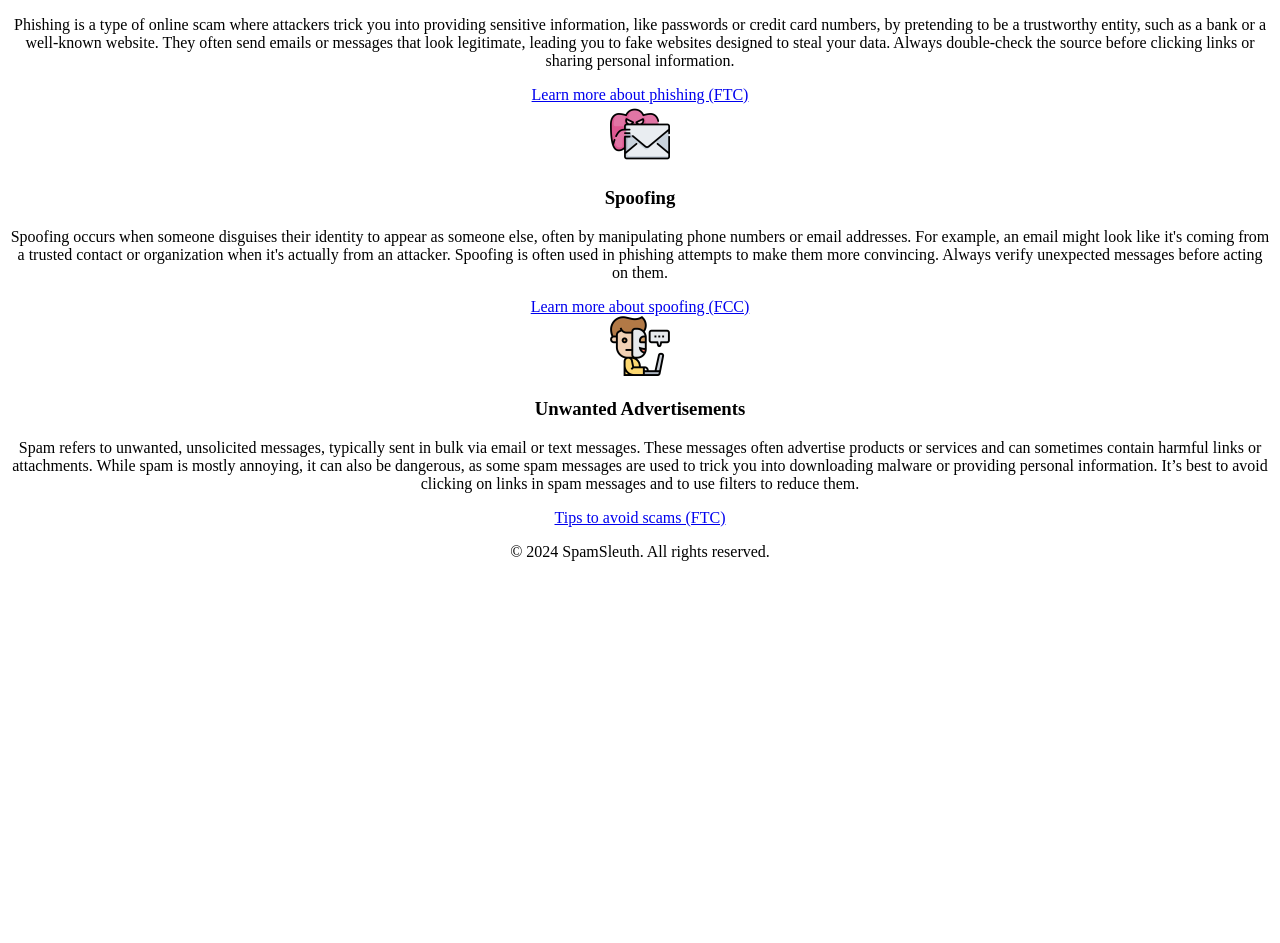
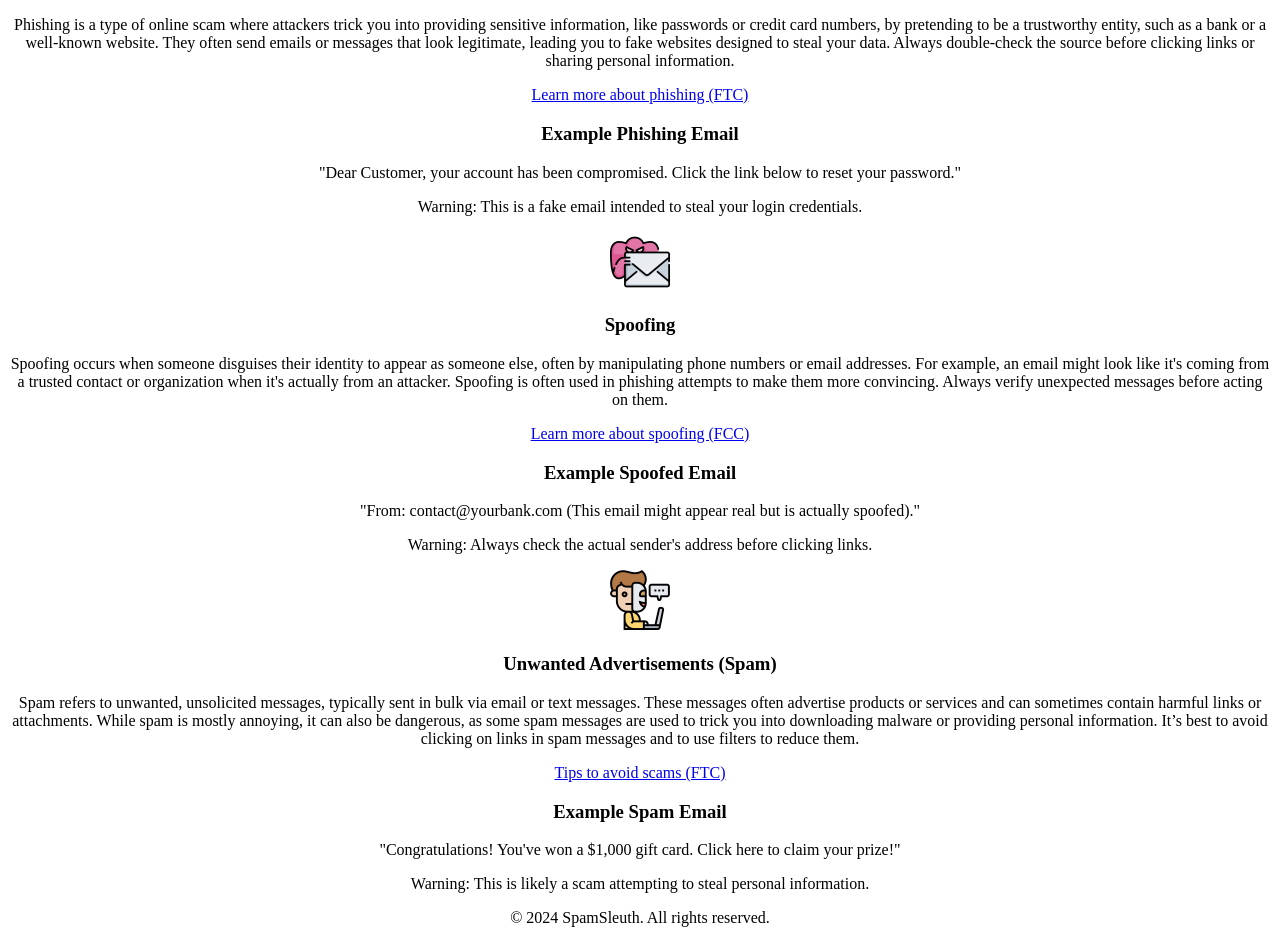
Before and after one commit to ashah80/CAC-24-SpamSleuth, a React (Create React App) app in the folder client/: page /information in a window 1280 px wide. Shown: the part 380-1323 px from the top of the page. Before the commit the page ends 957 px from the top, so only its background shows below. Built offline with nearby package versions, Linux system fonts and the light colour scheme.

Commit message:
Frontend development

```diff
--- a/client/src/App.js
+++ b/client/src/App.js
@@ -32,6 +32,7 @@ Gradient on "welcome" statement
 Add in yellow in more places (??)
 Make the Spam Check section a bit bigger
 Highlight some words in the info page
+CHANGED DESCRIPTION & BAR HEIGHT: PUSH AGAIN
 
 */
 
--- a/client/src/pages/AboutUs.js
+++ b/client/src/pages/AboutUs.js
@@ -33,7 +33,7 @@ export default function AboutUs() {
           <h3 className="text-center text-2xl font-extrabold bg-gradient-to-r from-purple-400 to-violet-950 text-transparent bg-clip-text mb-3">Vishnu Vijay</h3>
           <p className="mb-4">
             Vishnu is a software engineer specializing in both front-end development and AI implementation.
-            He's dedicated to using AI for social good. He wanted to join Aarav in this project after he heard after
+            He's dedicated to using AI for social good. He wanted to join Aarav in this project after
             having experiences with scammers himself.
           </p>
           <p className="italic ">
--- a/client/src/pages/Home.js
+++ b/client/src/pages/Home.js
@@ -21,7 +21,7 @@ export default function Home() {
   }
   return (
     <div className=" mx-auto">
-      <div className="relative w-full h-96 h-screen bg-cover" style={{ backgroundImage: "url('/cover_image.png')" }}>
+      <div className="relative w-full h-[500px] bg-cover" style={{ backgroundImage: "url('/cover_image.png')" }}>
         <div className="absolute inset-0 bg-black bg-opacity-50 flex flex-col justify-center">
           <h1 className="text-white  text-5xl md:text-7xl font-bold text-center">
             Welcome to SpamSleuth!
@@ -31,6 +31,14 @@ export default function Home() {
           <p className="text-white text-5l md:text-5l font-bold text-center">
             Your trusted companion in the fight against scams and spam.
           </p>
+          {/* <div class="flex min-h-screen items-center justify-center bg-gradient-to-tr to-blue-700 from-indigo-900 p-10">
+            <div class="w-max">
+              <h1
+                class="animate-typing overflow-hidden whitespace-nowrap border-r-4 border-r-white pr-5 text-5xl text-white font-bold">
+                Hello World
+              </h1>
+            </div>
+          </div> */}
         </div>
       </div>
       <div className="grid md:grid-cols-2 gap-8 ">
@@ -40,8 +48,8 @@ export default function Home() {
         <div className="flex flex-col justify-center -ml-40 pr-10">
           <h3 className="text-4xl font-bold mb-4 bg-gradient-to-r from-purple-500 to-violet-950 text-transparent bg-clip-text md:text-6xl ">Protect Yourself Online</h3>
           <p className="text-2xl">
-            SpamSleuth is designed to help people of <span className="bg-gradient-to-r from-purple-500 to-violet-950 text-transparent bg-clip-text font-extrabold">ALL</span> ages, especially seniors,
-            stay safe from  <span className="bg-gradient-to-r from-purple-500 to-violet-950 text-transparent bg-clip-text font-extrabold">online scams and fradulent messages.</span>
+            SpamSleuth is designed to help people of <span className="text-violet-950 font-bold">ALL</span> ages, especially seniors,
+            stay safe from  <span className="text-violet-950 font-bold">online scams and fradulent messages.</span>
           </p>
           <p className="text-2xl">
             Our easy-to-use tool analyzes suspicious texts and emails to help you
@@ -65,9 +73,9 @@ export default function Home() {
           <button
             onClick={handleSubmit}
             disabled={isLoading}
-            className=" bg-white px-4 py-2 rounded hover:bg-yellow-300 transition-colors"
+            className=" bg-white px-4 py-2 rounded hover:bg-purple-200 transition-colors"
           >
-            <span className='bg-gradient-to-r from-purple-500 to-violet-950 text-transparent bg-clip-text hover: text-white font-extrabold text-2xl'> {isLoading ? "Checking..." : "Check for Spam"} </span>
+            <span className='bg-gradient-to-r from-purple-500 to-violet-950 text-transparent bg-clip-text font-extrabold text-2xl'> {isLoading ? "Checking..." : "Check for Spam"} </span>
           </button>
         </div>
         {result && (
--- a/client/src/pages/Information.js
+++ b/client/src/pages/Information.js
@@ -3,12 +3,19 @@ import React from 'react'
 export default function Information() {
   return (
     <div className="max-w-4xl mx-auto">
-      <h2 className="text-3xl font-bold mb-8 mt-6 bg-gradient-to-r from-purple-500 to-violet-950 text-transparent bg-clip-text">Understanding Scams and Spam</h2>
+      <h2 className="text-3xl font-bold mb-8 mt-6 bg-gradient-to-r from-purple-500 to-violet-950 text-transparent bg-clip-text leading-normal">
+        Understanding Scams and Spam
+      </h2>
       <div className="space-y-8">
-        <section className="p-6 rounded-lg shadow-md">
+
+        {/* Phishing Section */}
+        <section className="grid md:grid-cols-[2fr_1fr] ">
+          <div className="gap-8 p-6 rounded-lg shadow-md mr-2">
             <div className="flex items-center mb-4">
               <img src="/email.png" alt="Phishing Icon" className="mr-4" />
-            <h3 className="text-2xl bg-gradient-to-r to-yellow-400 from-amber-500 text-transparent bg-clip-text font-extrabold">Phishing</h3>
+              <h3 className="text-2xl bg-gradient-to-r to-yellow-400 from-amber-500 text-transparent bg-clip-text font-extrabold">
+                Phishing
+              </h3>
             </div>
             <p className="mb-4">
               Phishing is a type of online scam where attackers trick you into providing sensitive information,
@@ -20,11 +27,29 @@ export default function Information() {
             <a href="https://www.ftc.gov/news-events/topics/identity-theft/phishing-scams" className="text-blue-600 hover:underline">
               Learn more about phishing (FTC)
             </a>
+          </div>
+          {/* Example Phishing Email */}
+          <div className="bg-white p-6 rounded-lg shadow-md ml-2">
+            <h3 className="text-2xl bg-gradient-to-r to-yellow-400 from-amber-500 text-transparent bg-clip-text font-extrabold">
+              Example Phishing Email
+            </h3>
+            <p className="mt-4 mb-2">
+              "Dear Customer, your account has been compromised. Click the link below to reset your password."
+            </p>
+            <p className="text-red-500 font-semibold">
+              Warning: This is a fake email intended to steal your login credentials.
+            </p>
+          </div>
         </section>
-        <section className="bg-white p-6 rounded-lg shadow-md">
+
+        {/* Spoofing Section */}
+        <section className="grid md:grid-cols-[2fr_1fr]">
+          <div className=" gap-8 p-6 rounded-lg shadow-md mr-2">
             <div className="flex items-center mb-4">
               <img src="/spoofing.png" alt="Spoofing Icon" className="mr-4" />
-            <h3 className="text-2xl bg-gradient-to-r to-yellow-400 from-amber-500 text-transparent bg-clip-text font-extrabold">Spoofing</h3>
+              <h3 className="text-2xl bg-gradient-to-r to-yellow-400 from-amber-500 text-transparent bg-clip-text font-extrabold">
+                Spoofing
+              </h3>
             </div>
             <p className="mb-4">
               Spoofing occurs when someone disguises their identity to appear as someone else, often by
@@ -36,11 +61,29 @@ export default function Information() {
             <a href="https://www.fcc.gov/spoofing" className="text-blue-600 hover:underline">
               Learn more about spoofing (FCC)
             </a>
+          </div>
+          {/* Example Spoofed Email */}
+          <div className="bg-white p-6 ml-2 rounded-lg shadow-md">
+            <h3 className="text-2xl bg-gradient-to-r to-yellow-400 from-amber-500 text-transparent bg-clip-text font-extrabold">
+              Example Spoofed Email
+            </h3>
+            <p className="mt-4 mb-2">
+              "From: contact@yourbank.com (This email might appear real but is actually spoofed)."
+            </p>
+            <p className="text-red-500 font-semibold">
+              Warning: Always check the actual sender's address before clicking links.
+            </p>
+          </div>
         </section>
-        <section className="bg-white p-6 rounded-lg shadow-md">
+
+        {/* Spam Section */}
+        <section className="grid md:grid-cols-[2fr_1fr] ">
+          <div className=" gap-8 p-6 rounded-lg shadow-md mr-2">
             <div className="flex items-center mb-4">
               <img src="/fraud.png" alt="Advertisement Icon" className="mr-4" />
-            <h3 className="text-2xl bg-gradient-to-r to-yellow-400 from-amber-500 text-transparent bg-clip-text font-extrabold">Unwanted Advertisements</h3>
+              <h3 className="text-2xl bg-gradient-to-r to-yellow-400 from-amber-500 text-transparent bg-clip-text font-extrabold">
+                Unwanted Advertisements (Spam)
+              </h3>
             </div>
             <p className="mb-4">
               Spam refers to unwanted, unsolicited messages, typically sent in bulk via email or text messages.
@@ -52,6 +95,19 @@ export default function Information() {
             <a href="https://consumer.ftc.gov/articles/how-recognize-and-avoid-phishing-scams" className="text-blue-600 hover:underline">
               Tips to avoid scams (FTC)
             </a>
+          </div>
+          {/* Example Spam Email */}
+          <div className="bg-white p-6 rounded-lg shadow-md ml-2">
+            <h3 className="text-2xl bg-gradient-to-r to-yellow-400 from-amber-500 text-transparent bg-clip-text font-extrabold">
+              Example Spam Email
+            </h3>
+            <p className="mt-4 mb-2">
+              "Congratulations! You've won a $1,000 gift card. Click here to claim your prize!"
+            </p>
+            <p className="text-red-500 font-semibold">
+              Warning: This is likely a scam attempting to steal personal information.
+            </p>
+          </div>
         </section>
       </div>
     </div>
```
Lines whose indentation alone changed are shown as unchanged.
